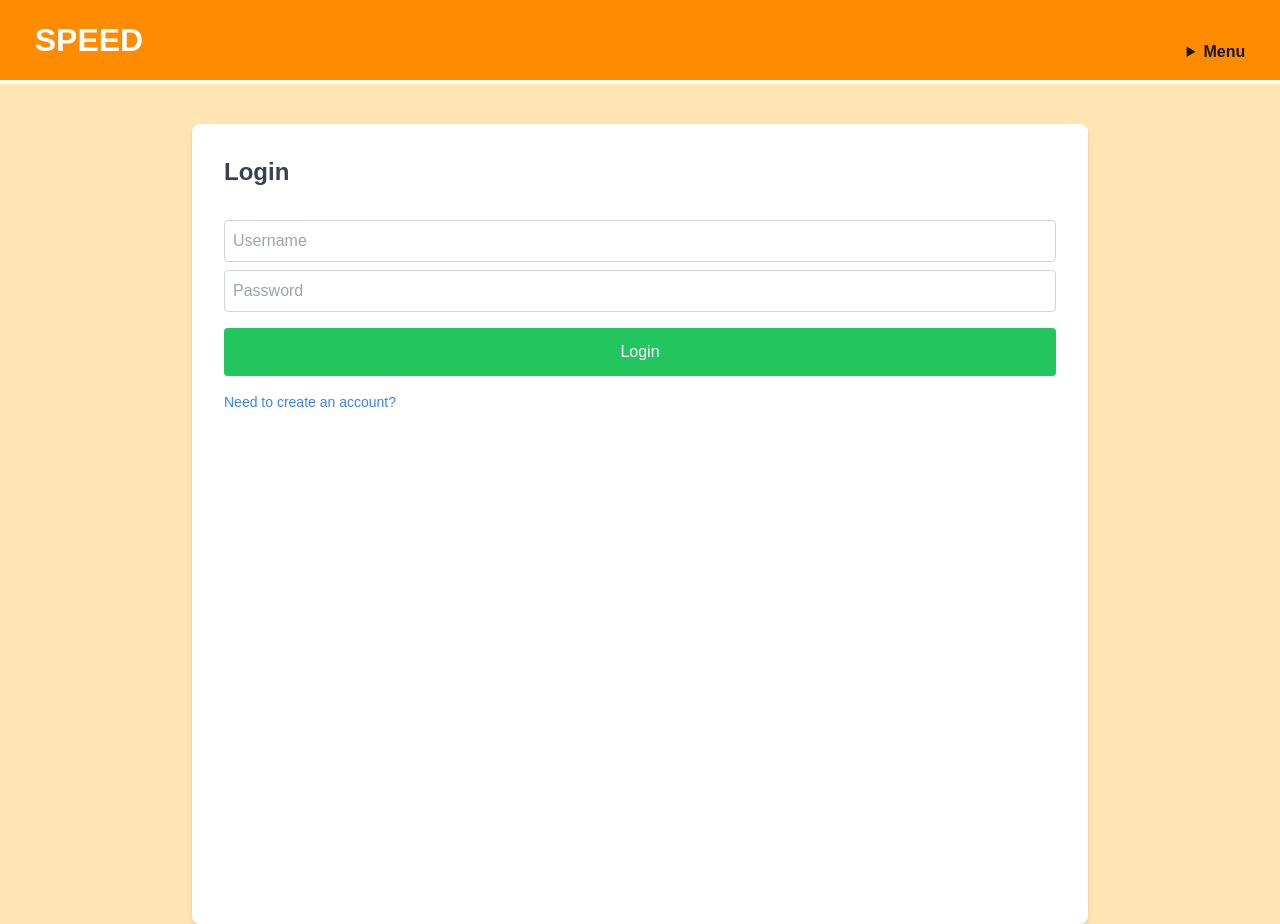
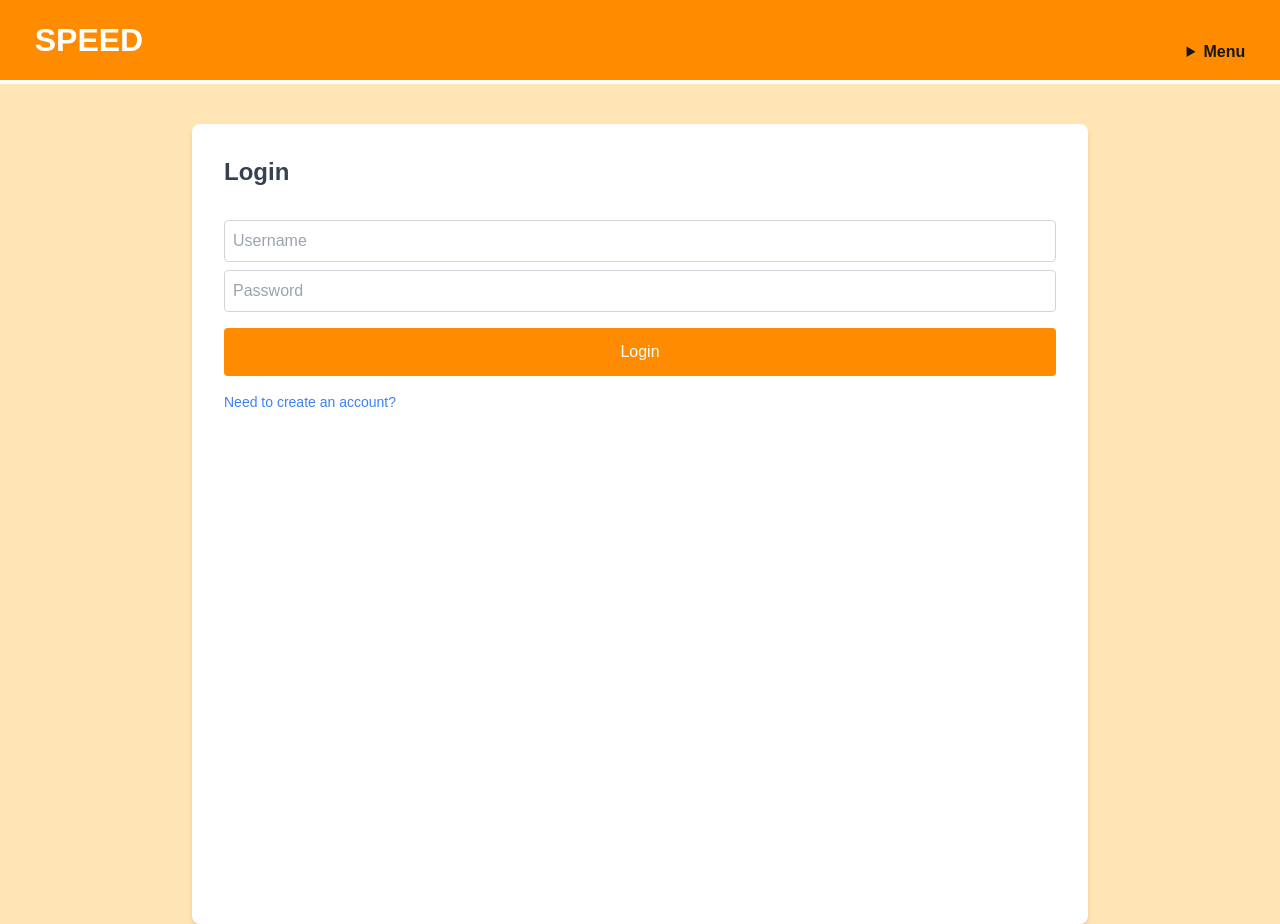
Before and after one commit to sungMinPark7733/ENSE701_W206_01, a Next.js app in the folder speed_frontend/: page /pages/login in a window 1280 px wide. Built offline with nearby package versions, Linux system fonts and the light colour scheme.

Commit message:
Update page.tsx

```diff
--- a/speed_frontend/src/app/pages/login/page.tsx
+++ b/speed_frontend/src/app/pages/login/page.tsx
@@ -132,7 +132,7 @@ function AuthPage() {
         />
         {error && <p className="text-red-500 text-sm mt-2">{error}</p>}
         <button
-          className="w-full bg-green-500 hover:bg-green-600 text-white p-3 rounded mt-4"
+          className="w-full bg-[#ff8c00] hover:bg-[#ff8c00] text-white p-3 rounded mt-4"
           type="submit"
         >
           {isLogin ? "Login" : "Sign Up"}
```
